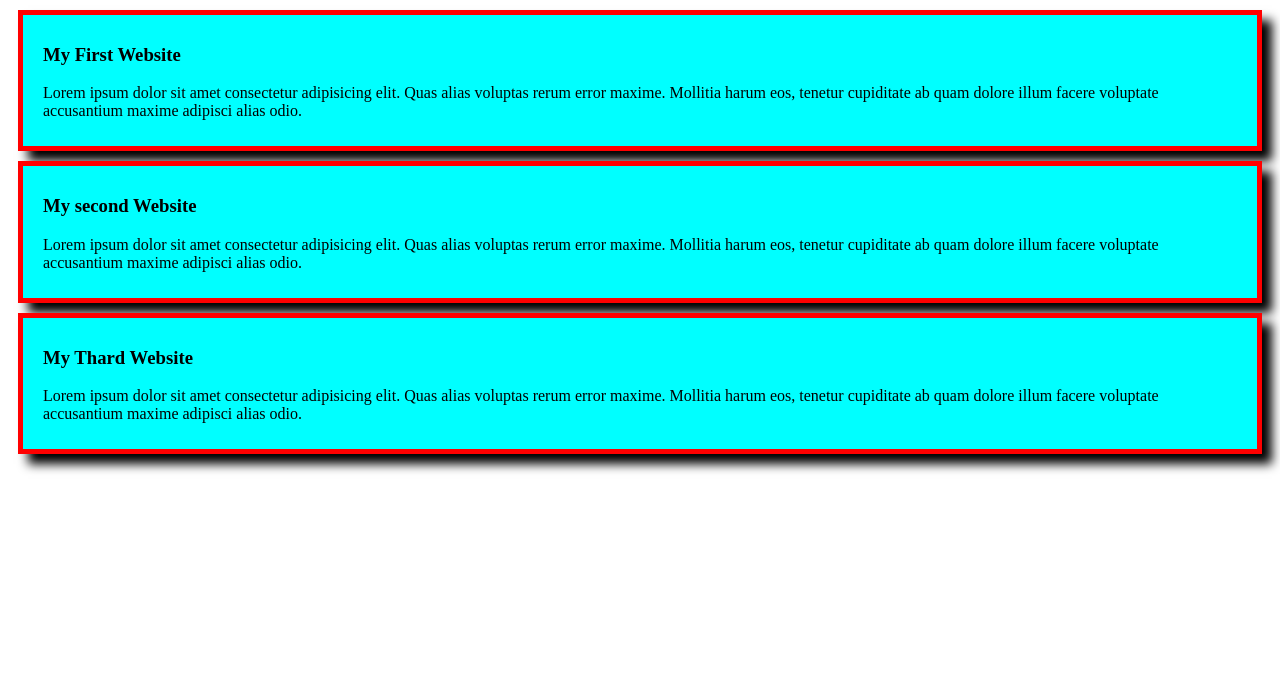
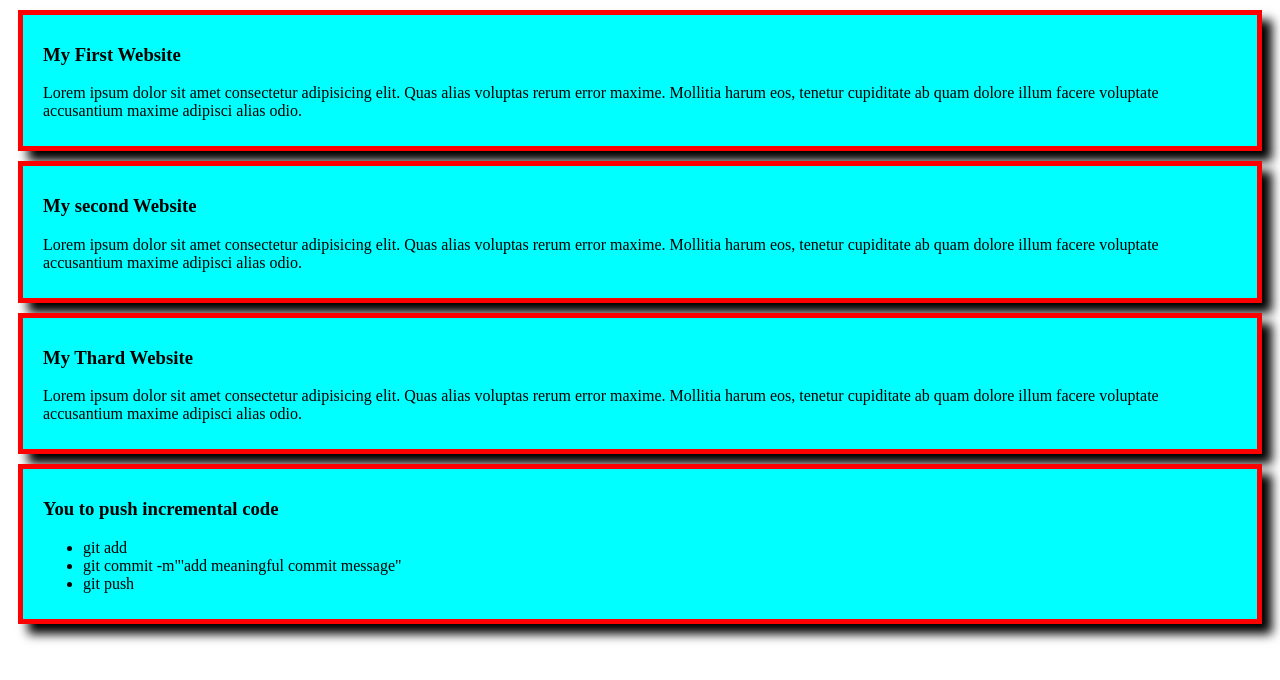
Before and after one commit to Masudphero/my-simple-website, a plain HTML site: page index.html in a window 1280 px wide. Drawn offline with Linux system fonts and the light colour scheme.

Commit message:
liste cheng

```diff
--- a/index.html
+++ b/index.html
@@ -22,5 +22,13 @@
         <p>Lorem ipsum dolor sit amet consectetur adipisicing elit. Quas alias voluptas rerum error maxime. Mollitia harum eos, tenetur cupiditate ab quam dolore illum facere voluptate accusantium maxime adipisci alias odio.</p>
 
     </div>
+    <div>
+        <h3>You to push incremental code</h3>
+        <ul>
+            <li>git add</li>
+            <li>git commit -m"'add meaningful commit message"</li>
+            <li>git push</li>
+        </ul>
+    </div>
 </body>
 </html>
```
